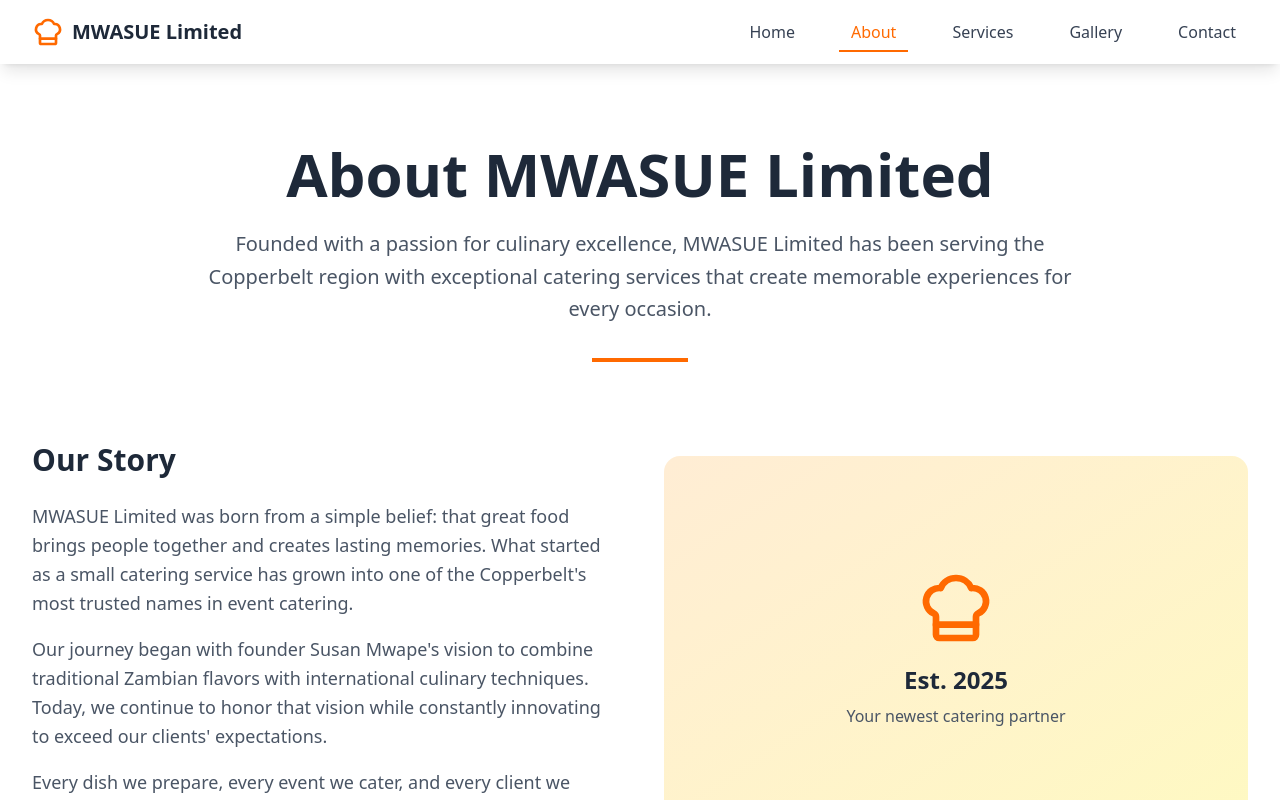
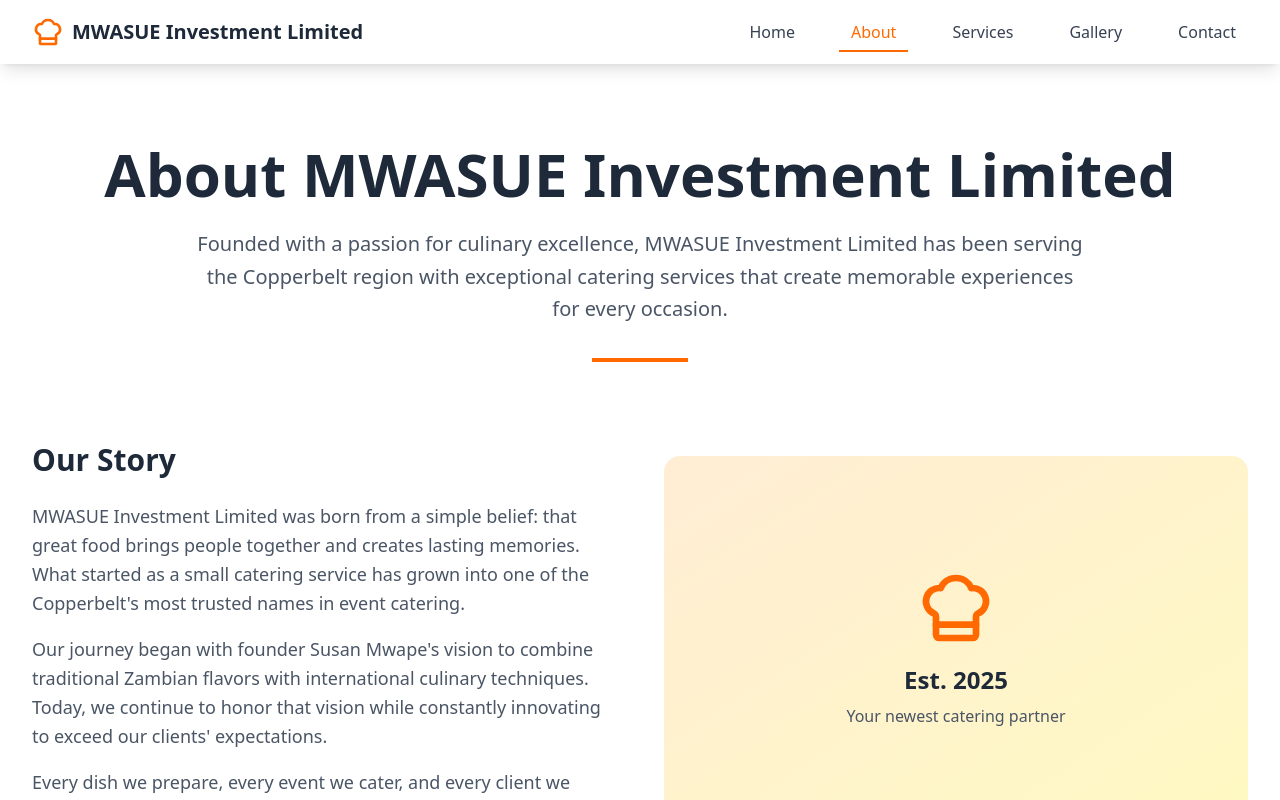
Before and after one commit to Chibs5/mwasue-website, a React (Vite) app: page /about in a window 1280 px wide. Shown: the top 800 px of the page. Built offline with nearby package versions, Linux system fonts and the light colour scheme.

Commit message:
Update company name to MWASUE Investment Limited
Replaced all instances of 'MWASUE Limited' with 'MWASUE Investment Limited' across the LICENSE, index.html, and all relevant React components and pages to reflect the company's full legal name.

```diff
--- a/index.html
+++ b/index.html
@@ -4,7 +4,7 @@
     <meta charset="UTF-8" />
     <link rel="icon" type="image/svg+xml" href="/mwasue-logo.svg" />
     <meta name="viewport" content="width=device-width, initial-scale=1.0" />
-    <title>Mwasue Limited</title>
+    <title>MWASUE Investment Limited</title>
   </head>
   <body>
     <div id="root"></div>
--- a/src/components/CoreValues.jsx
+++ b/src/components/CoreValues.jsx
@@ -11,7 +11,7 @@ const CoreValues = () => {
       icon: Star,
       title: "Quality First",
       description: "Never compromise on ingredients or preparation",
-      detailedDescription: "At MWASUE Limited, quality is non-negotiable. We source only the finest, freshest ingredients from trusted suppliers. Every dish is prepared with meticulous attention to detail, ensuring that each bite meets our exacting standards. From farm to table, we maintain strict quality control processes that guarantee excellence in every aspect of our catering services.",
+      detailedDescription: "At MWASUE Investment Limited, quality is non-negotiable. We source only the finest, freshest ingredients from trusted suppliers. Every dish is prepared with meticulous attention to detail, ensuring that each bite meets our exacting standards. From farm to table, we maintain strict quality control processes that guarantee excellence in every aspect of our catering services.",
       color: "bg-yellow-100 text-yellow-600"
     },
     {
@@ -25,7 +25,7 @@ const CoreValues = () => {
       icon: Shield,
       title: "Integrity & Trust",
       description: "Honest communication and reliable service",
-      detailedDescription: "Trust is the foundation of every successful partnership. We build lasting relationships through transparent communication, reliable service delivery, and honest business practices. When you choose MWASUE Limited, you can count on us to deliver exactly what we promise, when we promise it, with complete integrity.",
+      detailedDescription: "Trust is the foundation of every successful partnership. We build lasting relationships through transparent communication, reliable service delivery, and honest business practices. When you choose MWASUE Investment Limited, you can count on us to deliver exactly what we promise, when we promise it, with complete integrity.",
       color: "bg-blue-100 text-blue-600"
     },
     {
@@ -113,7 +113,7 @@ const CoreValues = () => {
             Our Core Values
           </h2>
           <p className="text-xl text-gray-600 max-w-3xl mx-auto">
-            The principles that guide everything we do at MWASUE Limited
+            The principles that guide everything we do at MWASUE Investment Limited
           </p>
           <div className="w-24 h-1 bg-orange-500 mx-auto mt-8"></div>
         </Motion.div>
@@ -228,7 +228,7 @@ const CoreValues = () => {
 
                 <div className="mt-8 pt-6 border-t border-gray-200">
                   <p className="text-sm text-gray-500">
-                    This value is at the heart of everything we do at MWASUE Limited
+                    This value is at the heart of everything we do at MWASUE Investment Limited
                   </p>
                 </div>
               </div>
--- a/src/components/Footer.jsx
+++ b/src/components/Footer.jsx
@@ -14,7 +14,7 @@ import {
 const Footer = () => {
   // WhatsApp message template
   const getWhatsAppMessage = () => {
-    return `Hello MWASUE Limited! I'm interested in your catering services. Please send me more information.`
+    return `Hello MWASUE Investment Limited! I'm interested in your catering services. Please send me more information.`
   }
 
   const whatsappUrl = `https://wa.me/260970445730?text=${encodeURIComponent(getWhatsAppMessage())}`
@@ -81,7 +81,7 @@ const Footer = () => {
             <Motion.div variants={itemVariants} className="lg:col-span-1">
               <div className="flex items-center space-x-3 mb-6">
                 <ChefHat className="h-8 w-8 text-orange-500" />
-                <span className="text-2xl font-bold">MWASUE Limited</span>
+                <span className="text-2xl font-bold">MWASUE Investment Limited</span>
               </div>
 
               <p className="text-gray-300 mb-4 leading-relaxed">
@@ -245,7 +245,7 @@ const Footer = () => {
         >
           <div className="flex flex-col md:flex-row justify-between items-center">
             <p className="text-gray-400 text-sm">
-              © 2025 MWASUE Limited. All rights reserved.
+              © 2025 MWASUE Investment Limited. All rights reserved.
             </p>
 
             <div className="flex items-center space-x-6 mt-4 md:mt-0">
--- a/src/components/Navigation.jsx
+++ b/src/components/Navigation.jsx
@@ -27,7 +27,7 @@ const Navigation = () => {
           {/* Logo */}
           <Link to="/" className="flex items-center space-x-2">
             <ChefHat className="h-8 w-8 text-orange-500" />
-            <span className="text-xl font-bold text-gray-800">MWASUE Limited</span>
+            <span className="text-xl font-bold text-gray-800">MWASUE Investment Limited</span>
           </Link>
 
           {/* Desktop Navigation */}
--- a/src/pages/About.jsx
+++ b/src/pages/About.jsx
@@ -56,7 +56,7 @@ const About = () => {
       name: "Susan Mwape",
       role: "Founder & Head Chef",
       image: susan1Img, // Using the actual Susan image
-      bio: "With a passion for culinary excellence, Susan founded MWASUE Limited in January 2025 with a vision to bring exceptional catering services to the Copperbelt. Her dedication to quality and innovation has quickly established MWASUE as a trusted name in the region.",
+      bio: "With a passion for culinary excellence, Susan founded MWASUE Investment Limited in January 2025 with a vision to bring exceptional catering services to the Copperbelt. Her dedication to quality and innovation has quickly established MWASUE as a trusted name in the region.",
       specialties: ["Traditional Zambian Cuisine", "International Fusion", "Wedding Catering", "Menu Development"],
       experience: "10+ years",
       education: "Culinary Arts Diploma, Hospitality Management",
@@ -98,7 +98,7 @@ const About = () => {
     {
       year: "Jan 2025",
       title: "Company Founded",
-      description: "MWASUE Limited was established on January 27th, 2025, by founder Susan Mwape with a mission to provide exceptional catering services in the Copperbelt and other regions."
+      description: "MWASUE Investment Limited was established on January 27th, 2025, by founder Susan Mwape with a mission to provide exceptional catering services in the Copperbelt and other regions."
     },
     {
       year: "Feb 2025",
@@ -190,10 +190,10 @@ const About = () => {
           className="text-center mb-20"
         >
           <h1 className="text-4xl md:text-6xl font-bold text-gray-800 mb-6">
-            About MWASUE Limited
+            About MWASUE Investment Limited
           </h1>
           <p className="text-xl text-gray-600 max-w-4xl mx-auto leading-relaxed">
-            Founded with a passion for culinary excellence, MWASUE Limited has been serving the Copperbelt
+            Founded with a passion for culinary excellence, MWASUE Investment Limited has been serving the Copperbelt
             region with exceptional catering services that create memorable experiences for every occasion.
           </p>
           <div className="w-24 h-1 bg-orange-500 mx-auto mt-8"></div>
@@ -211,7 +211,7 @@ const About = () => {
             <h2 className="text-3xl font-bold text-gray-800 mb-6">Our Story</h2>
             <div className="space-y-4 text-gray-600 text-lg leading-relaxed">
               <p>
-                MWASUE Limited was born from a simple belief: that great food brings people together
+                MWASUE Investment Limited was born from a simple belief: that great food brings people together
                 and creates lasting memories. What started as a small catering service has grown into
                 one of the Copperbelt's most trusted names in event catering.
               </p>
```
Also changed, not shown: LICENSE.txt.
